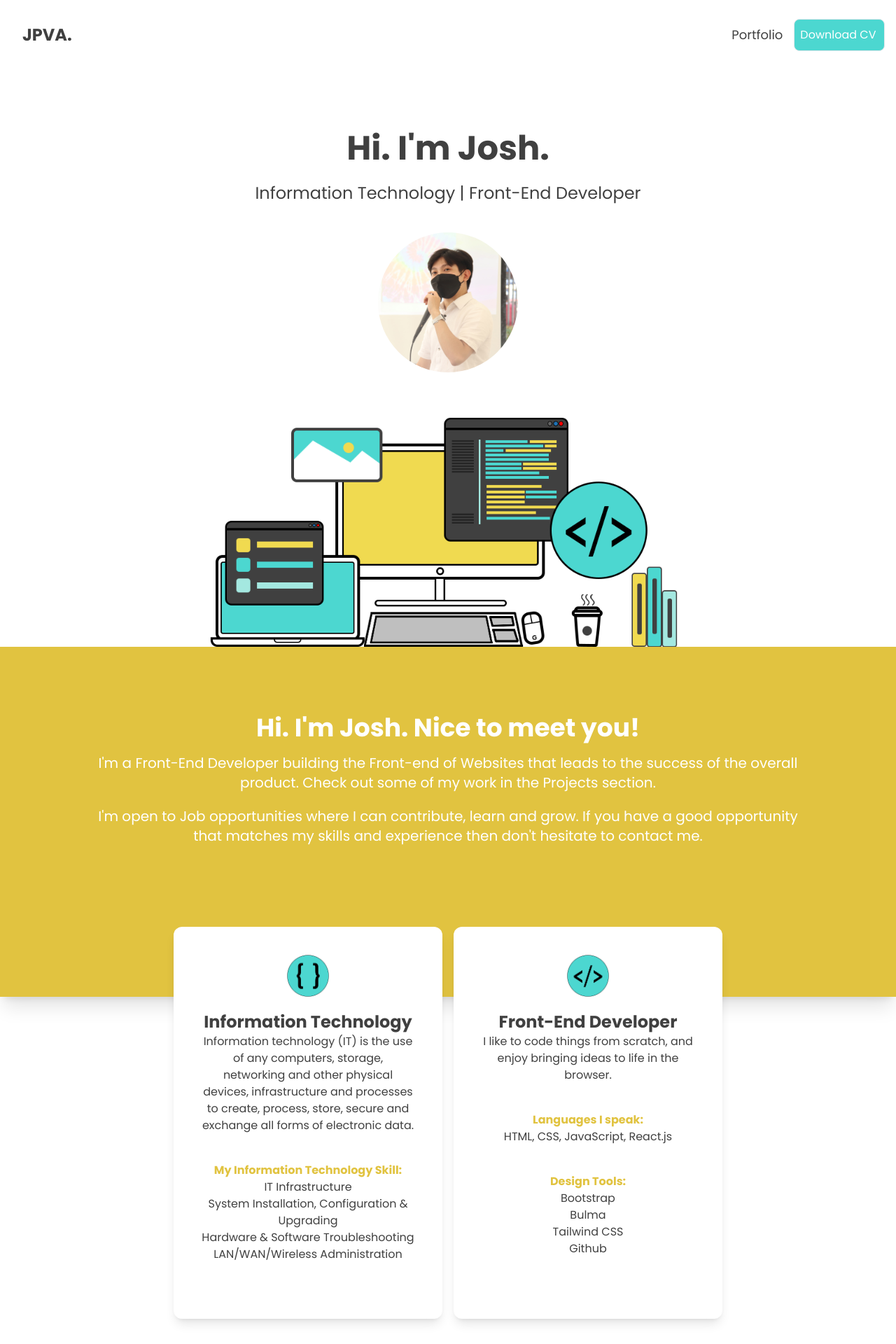
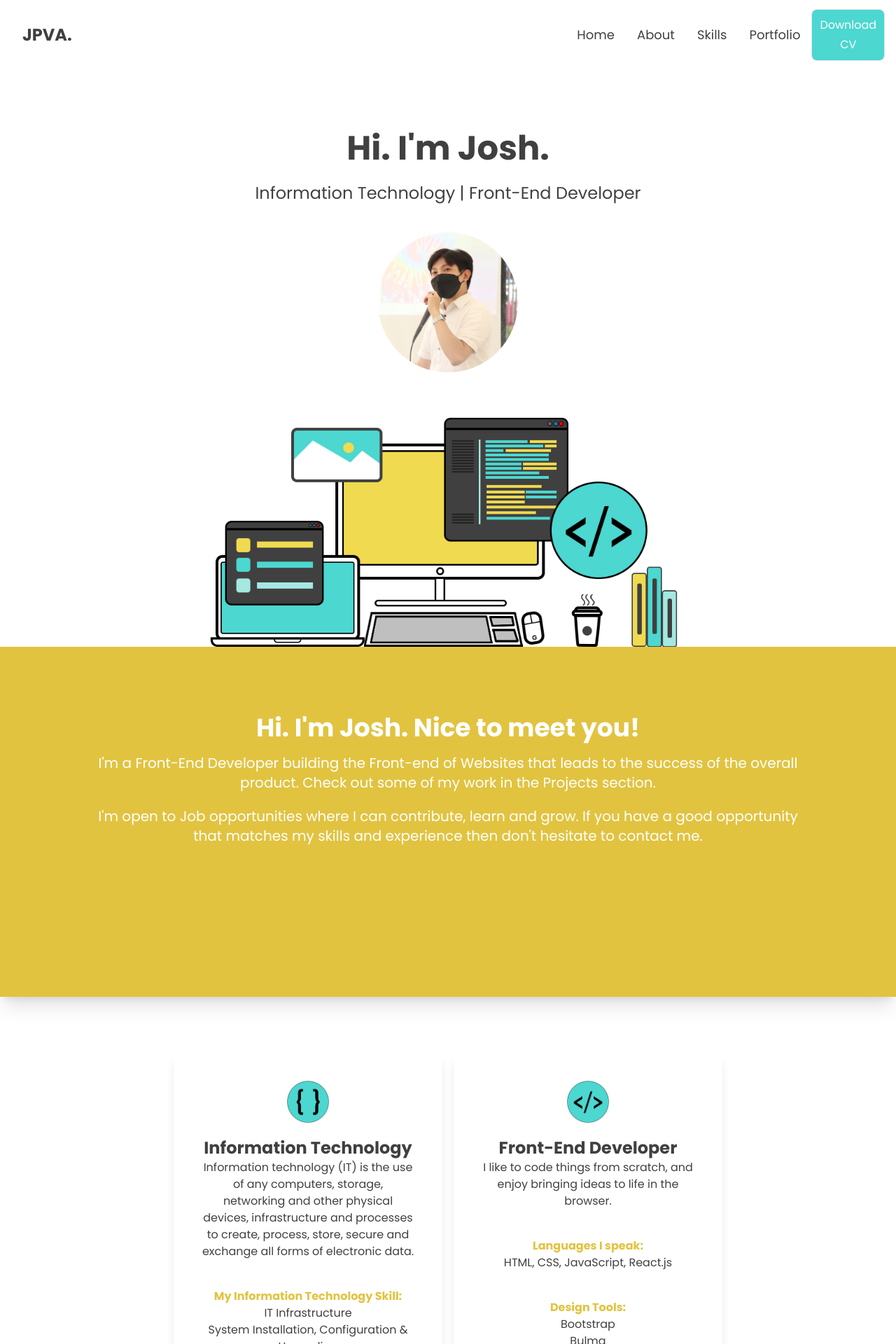
Before and after one commit to joshpatrickz/JPVA-Portfolio, a React (Create React App) app: page / in a window 1280 px wide. Shown: the top 1920 px of the page at 70% size. Built offline with nearby package versions, Linux system fonts and the light colour scheme; the HTML template or start-up script is replaced by a standard one.

Commit message:
changes_20260725

```diff
--- a/package.json
+++ b/package.json
@@ -6,7 +6,6 @@
     "@testing-library/jest-dom": "^5.16.5",
     "@testing-library/react": "^13.4.0",
     "@testing-library/user-event": "^13.5.0",
-    "gsap": "^3.11.5",
     "react": "^18.2.0",
     "react-dom": "^18.2.0",
     "react-icons": "^4.7.1",
--- a/public/index.html
+++ b/public/index.html
@@ -7,7 +7,7 @@
     <meta name="theme-color" content="#000000" />
     <meta
       name="description"
-      content="Web site created using create-react-app"
+      content="Joshua Patrick Aquino — Portfolio. Front-End Developer & IT professional. React, Laravel, Tailwind CSS."
     />
     <link rel="apple-touch-icon" href="%PUBLIC_URL%/logo192.png" />
     <!--
--- a/src/components/About.jsx
+++ b/src/components/About.jsx
@@ -3,8 +3,9 @@ import React from "react";
 const About = () => {
   return (
     <div
+      name="about"
       id="About"
-      className="absolute w-full h-[500px] flex flex-col bg-[#E1C340] shadow-xl"
+      className="w-full h-[500px] flex flex-col bg-[#E1C340] shadow-xl"
     >
       <div className="md:max-w-[1000px] sm:max-w-[600px] max-w-[400px] md:mt-20 sm:mt-14 mt-10 mb-10 mx-auto text-center justify-center">
         <h1 className="md:text-4xl sm:text-2xl text-xl font-bold text-white py-4">
--- a/src/components/Contact.jsx
+++ b/src/components/Contact.jsx
@@ -2,7 +2,7 @@ import React from "react";
 
 const Contact = () => {
   return (
-    <div className="absolute w-full flex justify-center mt-20">
+    <div name="contact" className="w-full flex justify-center mt-20">
       <form
         method="POST"
         action="https://getform.io/f/6e136da9-89d7-4ab2-8bf3-7dafa3aea345"
@@ -20,6 +20,7 @@ const Contact = () => {
             type="text"
             placeholder="Enter Your Name"
             name="name"
+            required
           />
           <p className="text-lg">Email</p>
           <input
@@ -27,6 +28,7 @@ const Contact = () => {
             type="email"
             placeholder="Enter Your Email"
             name="email"
+            required
           />
           <p className="text-lg">Message</p>
           <textarea
@@ -35,6 +37,7 @@ const Contact = () => {
             placeholder="Enter Your Message"
             cols="30"
             rows="10"
+            required
           />
           <button className="text-lg px-6 py-2 mt-5 mx-auto flex rounded-md hover:shadow-lg hover:text-white hover:bg-[#4CD7D0] bg-[#A4E8E0] duration-500">
             Submit
--- a/src/components/Footer.jsx
+++ b/src/components/Footer.jsx
@@ -2,7 +2,7 @@ import React from "react";
 
 const Footer = () => {
   return (
-    <div className="h-[300px] mt-[650px] w-full flex justify-center text-center items-center bg-[#E1C340]">
+    <div className="h-[300px] mt-20 w-full flex justify-center text-center items-center bg-[#E1C340]">
       <div>
         <p className="mt-[170px] mb-5">Handcrafted by me © 2023</p>
         <p className="flex">Made with React.js and Tailwindcss</p>
--- a/src/components/Hero.jsx
+++ b/src/components/Hero.jsx
@@ -18,12 +18,12 @@ const Hero = () => {
           <img
             className="md:w-[200px] sm:w-[150px] w-[130px] mt-10 rounded-full "
             src={Josh}
-            alt="/"
+            alt="Joshua Patrick Aquino"
           />
         </div>
       </div>
       <div className="flex justify-center w-screen bg-white">
-          <img className="md:w-[800px] sm:w-[600px] w-[400px] mt-8" src={JPVAHardware} alt="/" />
+          <img className="md:w-[800px] sm:w-[600px] w-[400px] mt-8" src={JPVAHardware} alt="JPVA Hardware logo" />
         </div>
     </div>
   );
--- a/src/components/Navbar.jsx
+++ b/src/components/Navbar.jsx
@@ -9,14 +9,20 @@ const Navbar = () => {
         <a href="/">JPVA.</a>
       </p>
       <ul className="hidden md:flex">
-        <li className="hidden p-4 hover:scale-110 duration-200 hover:text-[#E1C340]">
-          Home
+        <li className="p-4 hover:scale-110 duration-200 hover:text-[#E1C340] cursor-pointer">
+          <Link to="home" smooth={true} duration={500}>
+            Home
+          </Link>
         </li>
-        <li className="hidden p-4 hover:scale-110 duration-200 hover:text-[#E1C340]">
-          About
+        <li className="p-4 hover:scale-110 duration-200 hover:text-[#E1C340] cursor-pointer">
+          <Link to="about" smooth={true} duration={500}>
+            About
+          </Link>
         </li>
-        <li className="hidden p-4 hover:scale-110 duration-200 hover:text-[#E1C340]">
-          Skills
+        <li className="p-4 hover:scale-110 duration-200 hover:text-[#E1C340] cursor-pointer">
+          <Link to="skills" smooth={true} duration={500}>
+            Skills
+          </Link>
         </li>
         <li className="p-4 hover:scale-100 duration-200 hover:text-[#4CD7D0] cursor-pointer">
           <Link to="portfolio" smooth={true} duration={500}>
--- a/src/components/PortfolioItem.jsx
+++ b/src/components/PortfolioItem.jsx
@@ -1,16 +1,16 @@
 import React from "react";
 
 function PortfolioItem({ title, imgUrl, stack, link }) {
-  return (
+  return link ? (
     <a
       href={link}
       target="_blank"
       rel="noopener noreferrer"
-      className="border-0 shadow-md hover:shadow-2xl duration-1000 border-[#404040] rounded-xl overflow-hidden"
+      className="border-0 shadow-md hover:shadow-2xl duration-1000 border-[#404040] rounded-xl overflow-hidden block"
     >
       <img
         src={imgUrl}
-        alt="portfolio"
+        alt={title}
         className="w-full rounded-xl hover:shadow-sm p-1 h-52 md:h-48 object-cover cursor-pointer"
       />
       <div className="w-full p-4">
@@ -27,6 +27,18 @@ function PortfolioItem({ title, imgUrl, stack, link }) {
         </p>
       </div>
     </a>
+  ) : (
+    <div className="border-0 shadow-md hover:shadow-2xl duration-1000 border-[#404040] rounded-xl overflow-hidden opacity-70">
+      <img
+        src={imgUrl}
+        alt={title}
+        className="w-full rounded-xl hover:shadow-sm p-1 h-52 md:h-48 object-cover"
+      />
+      <div className="w-full p-4">
+        <h3 className="text-xl md:text-xl mb-2 md:mb-3">{title}</h3>
+        <p className="text-xs text-gray-400 italic">Coming Soon</p>
+      </div>
+    </div>
   );
 }
 
--- a/src/components/Skill.jsx
+++ b/src/components/Skill.jsx
@@ -4,7 +4,7 @@ import DevLogo from "../assets/dev-logo.png";
 
 const Skill = () => {
   return (
-    <div className="relative w-full h-auto mt-[400px]">
+    <div name="skills" className="relative w-full h-auto mt-20">
       <div className="max-w-[800px] mx-auto grid md:grid-cols-2">
         <div className="w-96 mx-auto text-center border-0 shadow-lg hover:shadow-2xl duration-1000 rounded-xl px-10 py-10 mb-5 text-[#404040] bg-white">
           <div className="w-[60px] mx-auto mb-5">
--- a/src/data/projectData.js
+++ b/src/data/projectData.js
@@ -19,25 +19,25 @@ const projectData = [
     title: "Project 3",
     imgUrl: `${ProjectImg}`,
     stack: ["HTML", "CSS", "JavaScript"],
-    link: "#",
+    link: "",
   },
   {
     title: "Project 4",
     imgUrl: `${ProjectImg}`,
     stack: ["HTML", "CSS", "JavaScript"],
-    link: "#",
+    link: "",
   },
   {
     title: "Project 5",
     imgUrl: `${ProjectImg}`,
     stack: ["HTML", "CSS", "JavaScript"],
-    link: "#",
+    link: "",
   },
   {
     title: "Project 6",
     imgUrl: `${ProjectImg}`,
     stack: ["HTML", "CSS", "JavaScript"],
-    link: "#",
+    link: "",
   },
 ];
 
```
Also changed, not shown: public/manifest.json, src/assets/jpva-logo png.png (deleted), 10 other files (tests, documents, lock files or other folders).
